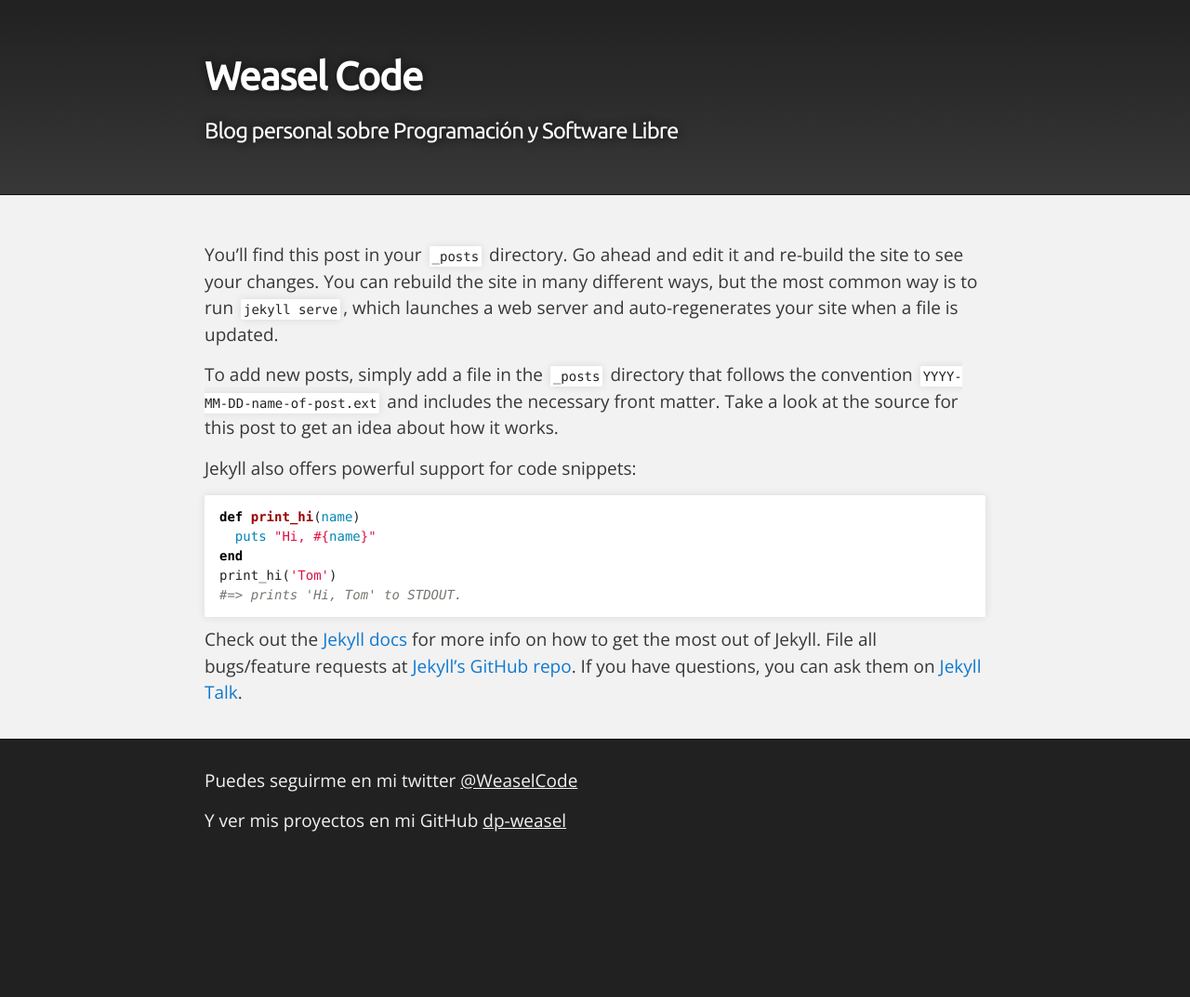
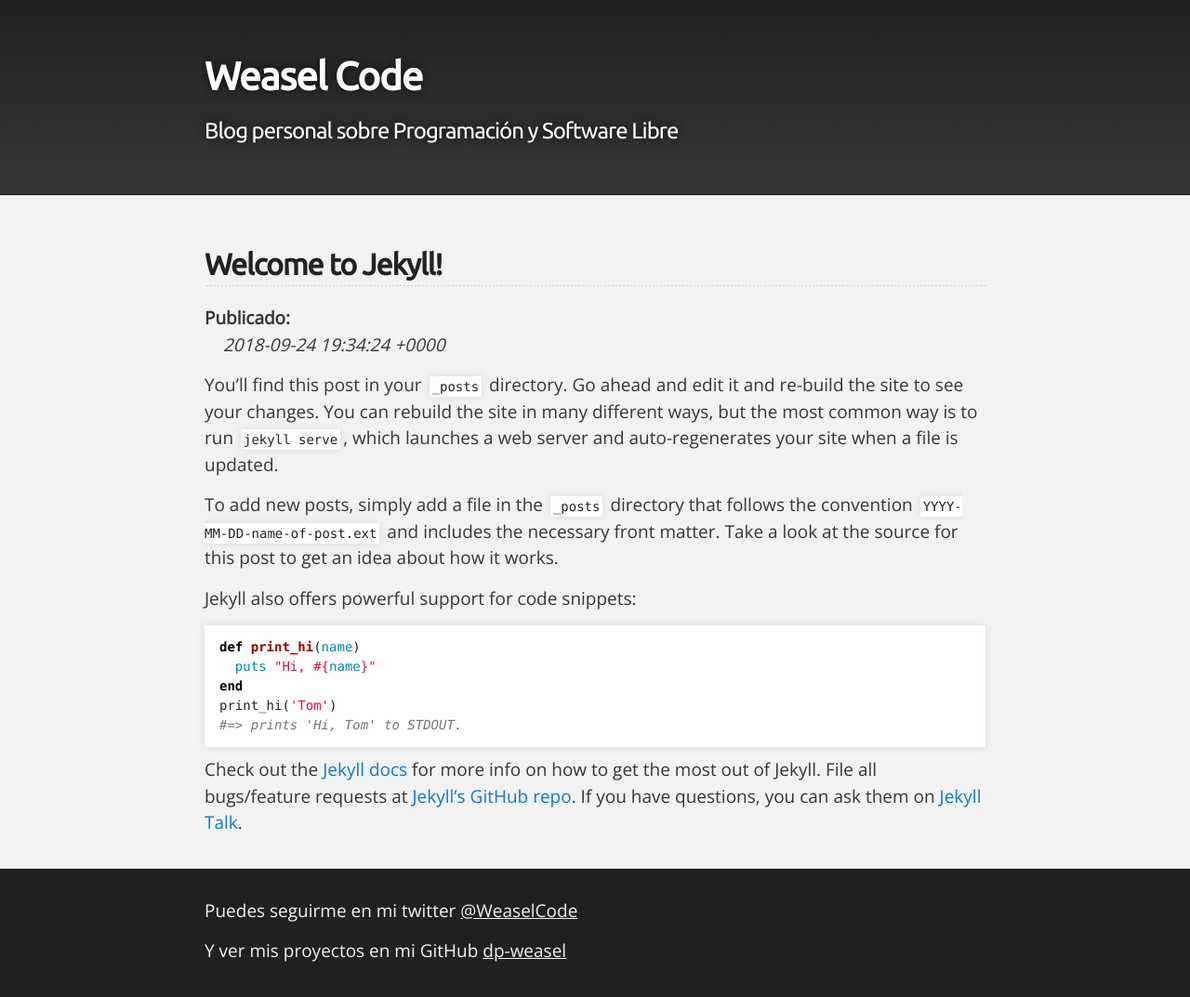
Before and after one commit to dp-weasel/WeaselCode, a Jekyll site: the page built from _posts/2018-09-24-welcome-to-jekyll.markdown, in a window 1280 px wide. Shown: the whole page at 93% size. Built offline with Jekyll 4.4.1, drawn with Linux system fonts in a browser that asks for light colours; before the commit the page ends 933 px from its top, so only the background shows below that.

Commit message:
Fixed layouts

```diff
--- a/_layouts/post.html
+++ b/_layouts/post.html
@@ -1,4 +1,10 @@
 ---
 layout: default
 ---
+<h2> {{ page.title }} </h2>
+<dl>
+    <dt>Publicado:</dt>
+    <dd>{{ page.date }}</dd>
+</dl>
+
 {{ content }}
--- a/_posts/2018-09-24-welcome-to-jekyll.markdown
+++ b/_posts/2018-09-24-welcome-to-jekyll.markdown
@@ -2,7 +2,8 @@
 layout: post
 title:  "Welcome to Jekyll!"
 date:   2018-09-24 16:34:24 -0300
-categories: jekyll update
+categories: jekyll
+permalink: /:categories/:title.html
 ---
 You’ll find this post in your `_posts` directory. Go ahead and edit it and re-build the site to see your changes. You can rebuild the site in many different ways, but the most common way is to run `jekyll serve`, which launches a web server and auto-regenerates your site when a file is updated.
 
```
Also changed, not shown: about.md (+1 -1 lines), _layouts/page.html (line endings or trailing spaces).
